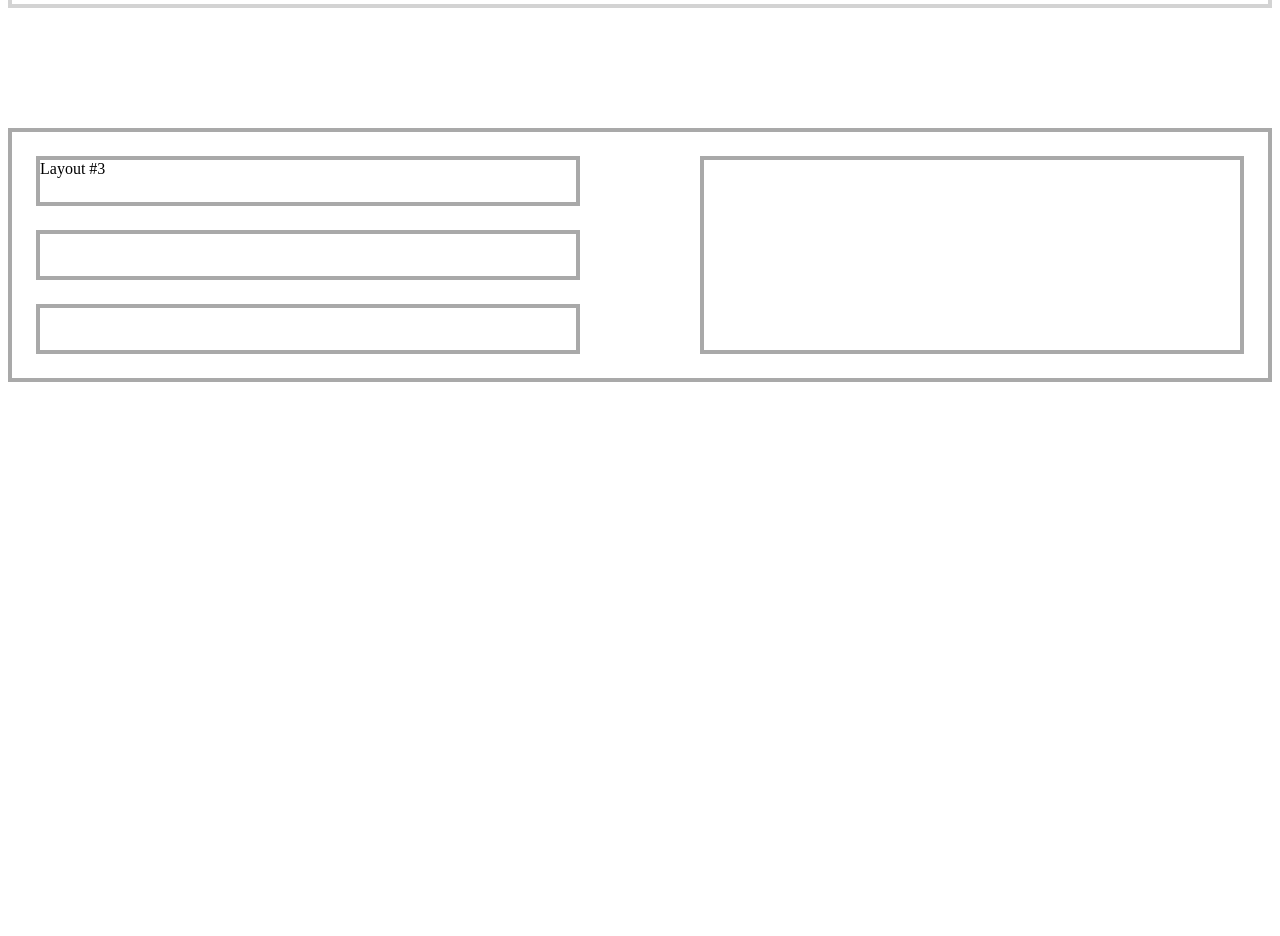
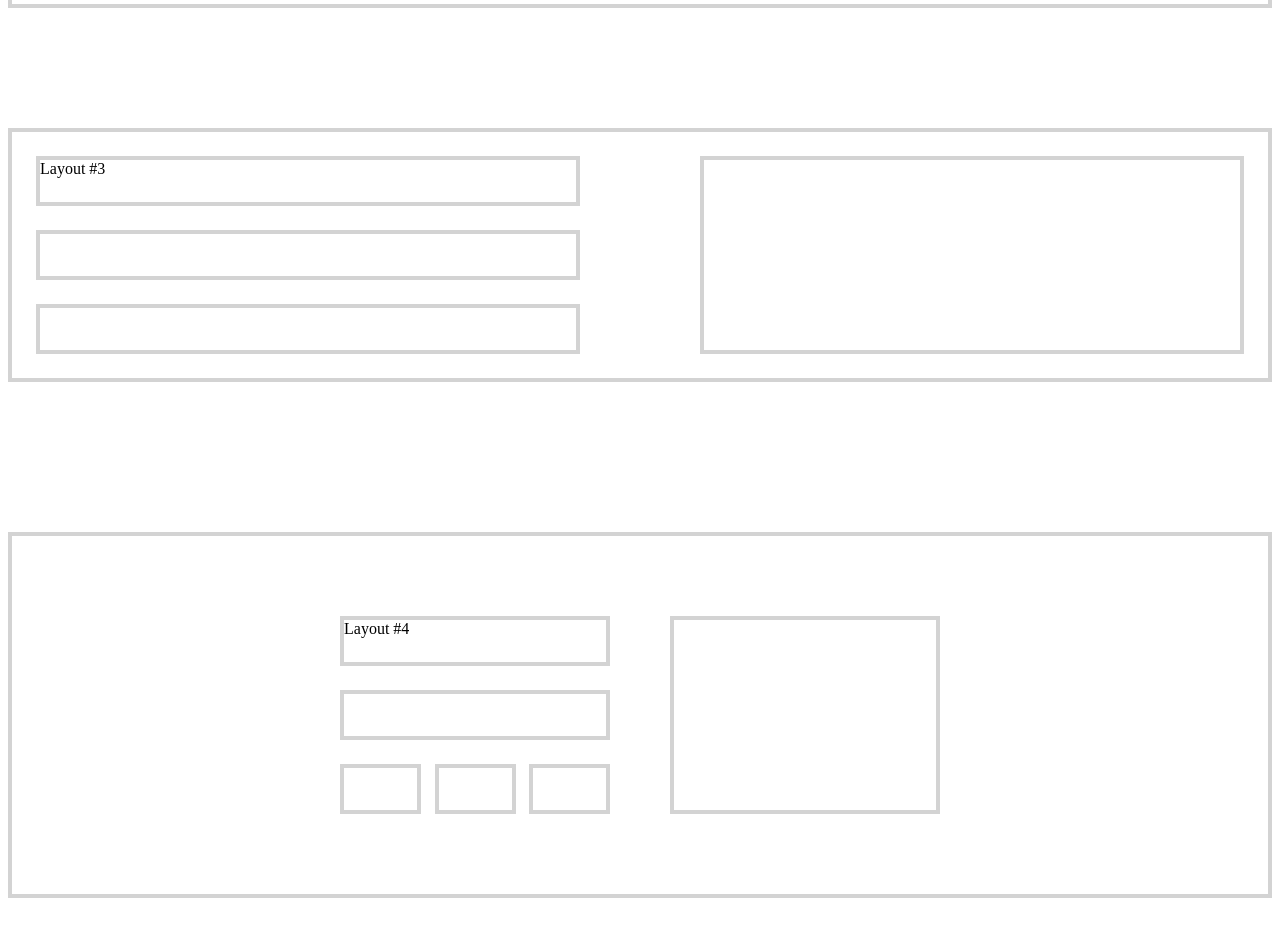
Before and after one commit to BabyFood121/FXBX.T1, a plain HTML site: page index.html in a window 1280 px wide. Shown: the part 680-1616 px from the top of the page. Before the commit the page ends 1212 px from the top, so only its background shows below. Drawn offline with Linux system fonts and the light colour scheme.

Commit message:
finished Layout 4

```diff
--- a/index.html
+++ b/index.html
@@ -11,15 +11,6 @@
 
 <body>
     </html>
-
-    <div class="container4">
-
-    </div>
-
-
-
-
-
     <div class="container">
         <div class="box">Layout #1</div>
         <div class="boxwrap">
@@ -53,4 +44,23 @@
         <div class="box3 largbox"></div>
     </div>
     <!-- end of layout 3 -->
+
+    <div class="container4">
+        <div class="row4">
+
+            <div class="boxwrap4">
+                <div class="box4 box-small4">Layout #4</div>
+                <div class="box4 box-small4"></div>
+                <div class="tinywrap">
+                    <div class="box4 box-tiny"></div>
+                    <div class="box4 box-tiny"></div>
+                    <div class="box4 box-tiny"></div>
+                </div>
+            </div>
+            <div class="box4 largbox"></div>
+        </div>
+    </div>
+    <!-- end of Layout #4 -->
+
+
 </body>
--- a/slyle.css
+++ b/slyle.css
@@ -67,7 +67,7 @@
 
 
 .container3{
-    border: 4px solid darkgray;
+    border: 4px solid lightgray;
     padding: 24px 24px 0 24px;
     margin-bottom: 150px;
     display: flex;
@@ -75,7 +75,7 @@
 }
 
 .box3{
-    border: 4px solid darkgray;
+    border: 4px solid lightgray;
     margin-bottom: 24px;
 
 }
@@ -95,3 +95,52 @@
 }
 
 /* end of layout 3 */
+
+
+.container4{
+    border: 4px solid lightgray;
+    padding: 80px 24px 80px 24px;
+    margin-bottom: 150px;
+
+}
+
+.row4{
+    width: 100%;
+    max-width: 600px;
+    margin: 0 auto -24px auto;
+    display: flex;
+    justify-content: space-between;
+}
+
+.box4{
+    border: 4px solid lightgray;
+    margin-bottom: 24px;
+
+}
+
+.box-tiny{
+    width: 30%;
+    height: 50px;
+
+}
+
+.tinywrap{
+    display: flex;
+    justify-content: space-between;
+}
+
+.box-small4{
+    height: 50px;
+}
+
+.boxwrap4{
+    width: 45%;
+    display: flex;
+    flex-direction: column;
+}
+
+.largbox4{
+    width: 45%;
+}
+
+/* end of Layout #4 */
```
Lines whose indentation alone changed are shown as unchanged.
